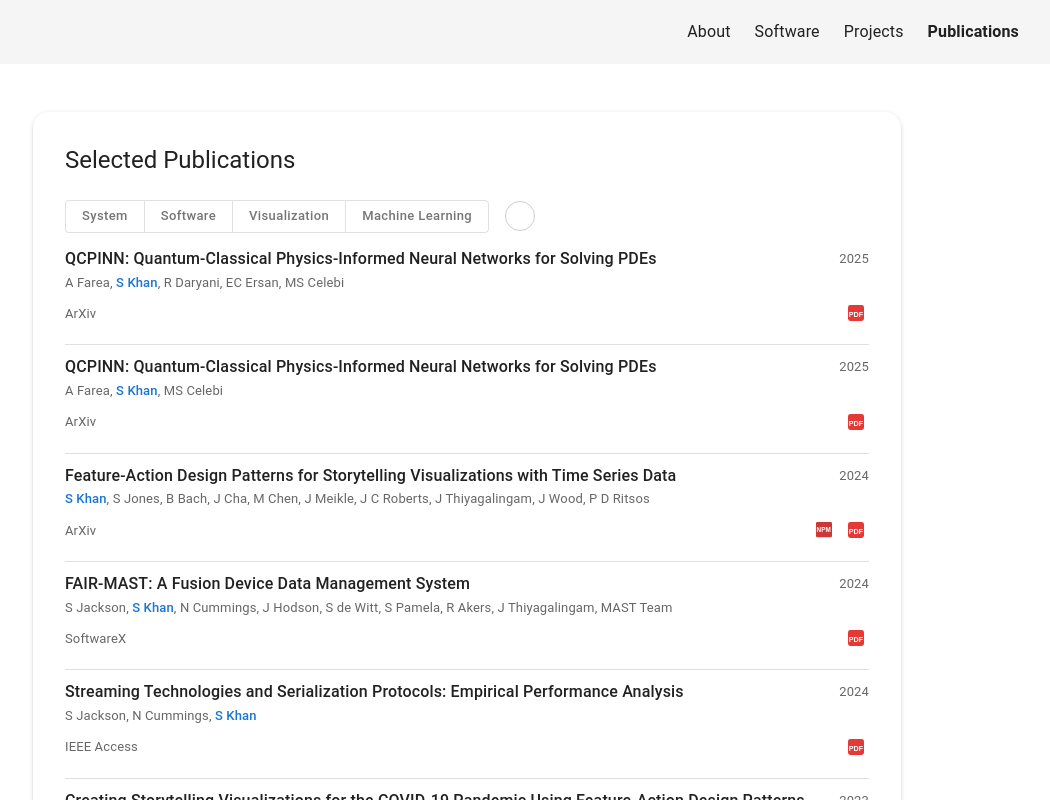
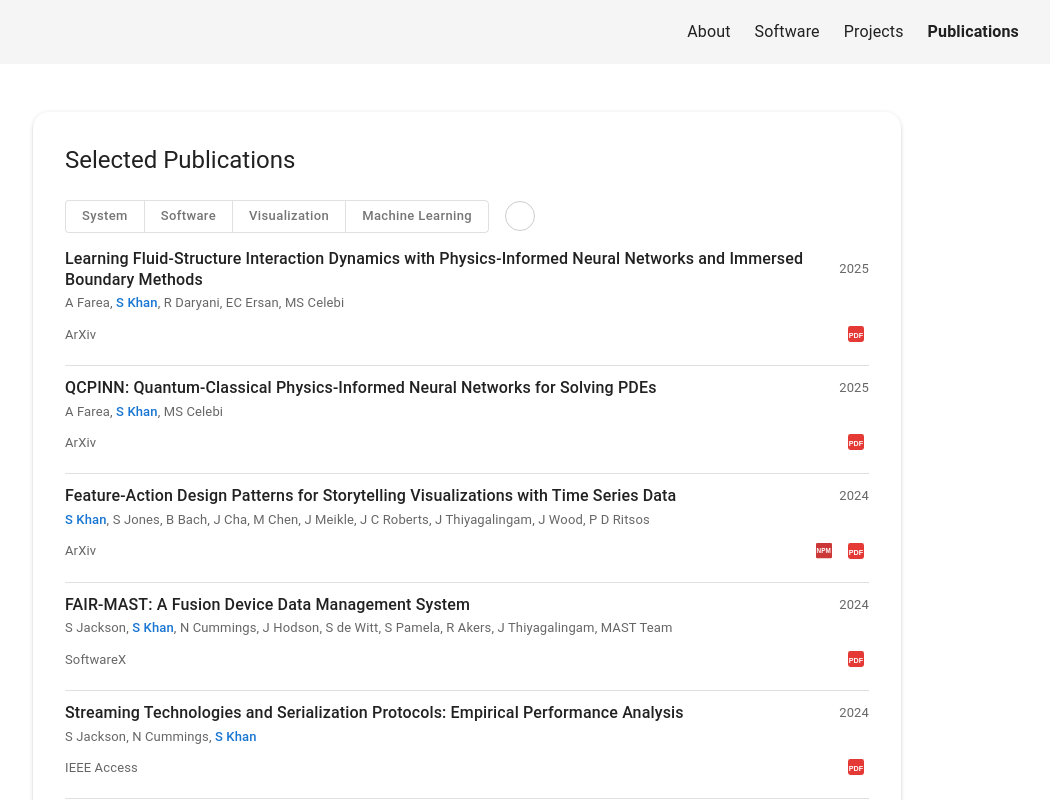
Before and after one commit to saifulkhan/saifulkhan.github.io, a Next.js app: page /publications in a window 1280 px wide. Shown: the top 800 px of the page, without its empty margins (173-1223 px from the left). Built offline with nearby package versions, Linux system fonts and the light colour scheme; some icons are missing.

Commit message:
feat: update publication title in publications list

```diff
--- a/src/data/publicationsList.ts
+++ b/src/data/publicationsList.ts
@@ -18,7 +18,7 @@ export interface Publication {
 export const publicationsList: Publication[] = [
   {
     title:
-      'QCPINN: Quantum-Classical Physics-Informed Neural Networks for Solving PDEs',
+      'Learning Fluid-Structure Interaction Dynamics with Physics-Informed Neural Networks and Immersed Boundary Methods',
     authors: 'A Farea, S Khan, R Daryani, EC Ersan, MS Celebi',
     venue: { name: 'ArXiv', type: 'arxiv' },
     year: 2025,
```
